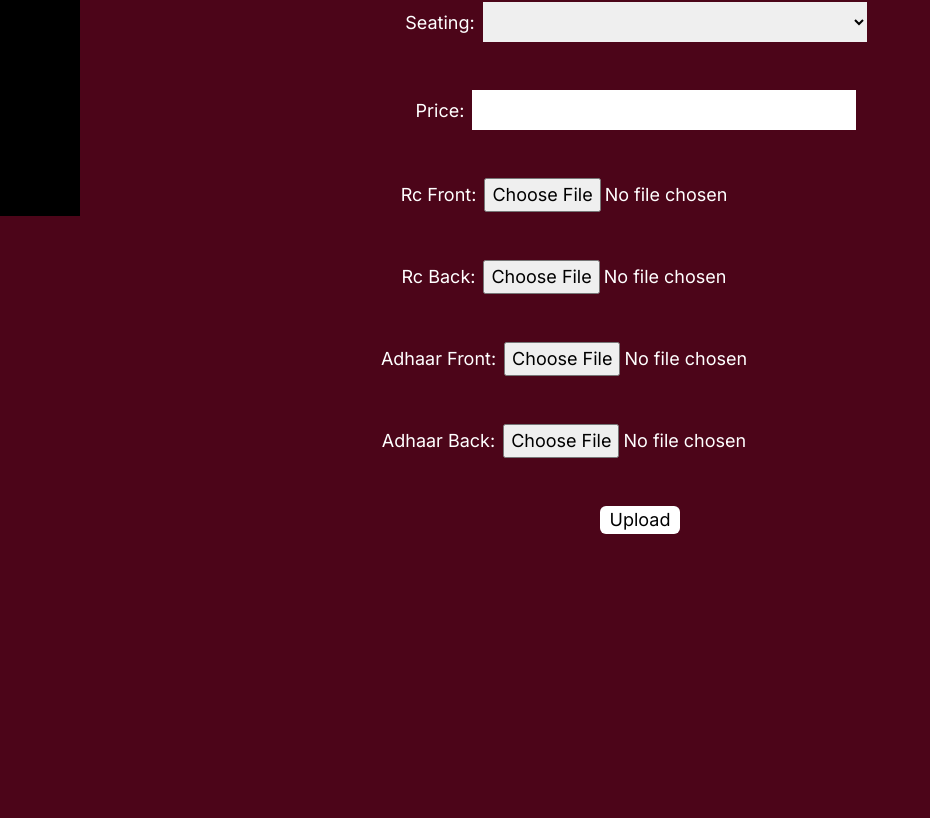
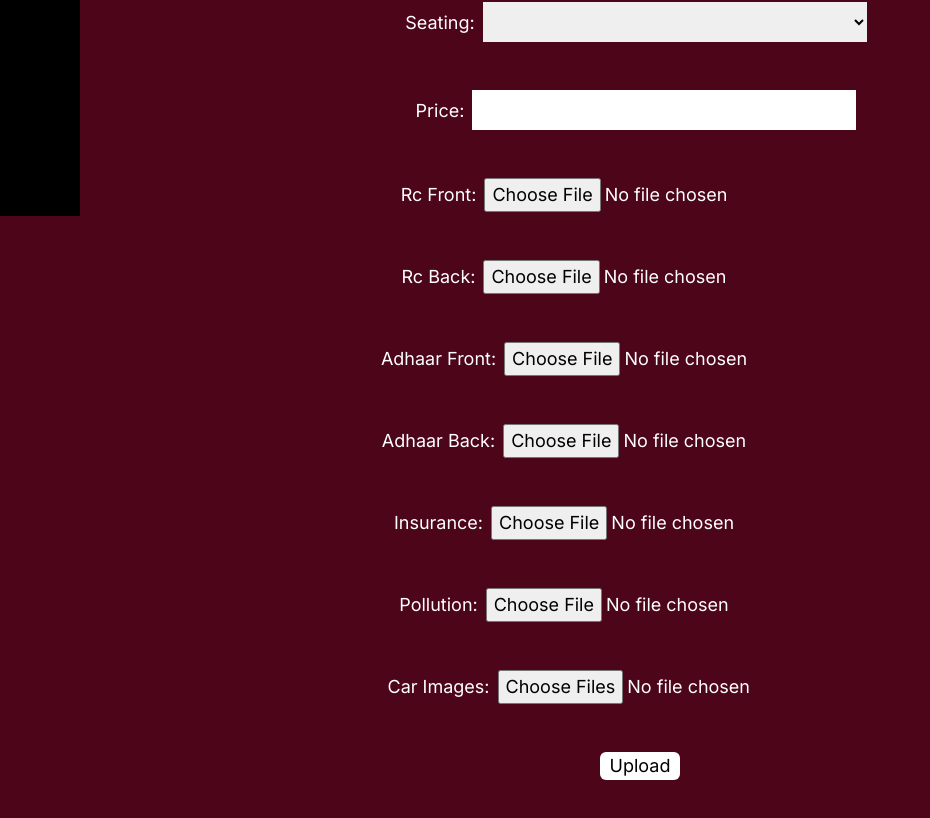
Before and after one commit to Bharat-95/G7AdminFrontend, a Next.js app: page /Attach in a window 1280 px wide. Shown: the part 584-1402 px from the top of the page, without its empty margins (0-930 px from the left). Before the commit the page ends 1238 px from the top, so only its background shows below. Built offline with nearby package versions, Linux system fonts and the light colour scheme; no server answers.

Commit message:
added files

```diff
--- a/app/Attach/page.js
+++ b/app/Attach/page.js
@@ -5,7 +5,7 @@ import Image from "next/image";
 
 const Form = () => {
   const [formdata, setFormData] = useState({
-    image: null,
+    Coverimage: null,
     Name: "",
     Price: "",
     Gear: "",
@@ -16,13 +16,16 @@ const Form = () => {
     AdhaarFront: null,
     AdhaarBack: null,
     Make: "",
+    Insurance: "",
+    Pollution:"",
+    Images:"",
   });
   const [data, setData] = useState([]);
 
   useEffect(() => {
     const fetchData = async () => {
       try {
-        const response = await fetch("http://3.110.186.6:4000/cars");
+        const response = await fetch("https://r3ozb5mg9b.execute-api.us-east-1.amazonaws.com/cars");
         const data = await response.json();
 
         setData(data);
@@ -39,7 +42,7 @@ const Form = () => {
     const formDataToSend = new FormData();
     formDataToSend.append("Name", formdata.Name);
     formDataToSend.append("Price", formdata.Price);
-    formDataToSend.append("image", formdata.image);
+    formDataToSend.append("Coverimage", formdata.Coverimage);
     formDataToSend.append("Gear", formdata.Gear);
     formDataToSend.append("Fuel", formdata.Fuel);
     formDataToSend.append("Make", formdata.Make);
@@ -48,9 +51,12 @@ const Form = () => {
     formDataToSend.append("RcBack", formdata.RcBack);
     formDataToSend.append("AdhaarFront", formdata.AdhaarFront);
     formDataToSend.append("AdhaarBack", formdata.AdhaarBack);
+    formDataToSend.append("Insurance", formdata.Insurance);
+    formDataToSend.append("Pollution", formdata.Pollution);
+    formDataToSend.append("Images", formdata.Images)
 
     try {
-      const response = await fetch("http://3.110.186.6:4000/cars", {
+      const response = await fetch("https://r3ozb5mg9b.execute-api.us-east-1.amazonaws.com/cars", {
         method: "POST",
         body: formDataToSend,
       });
@@ -60,7 +66,20 @@ const Form = () => {
       console.error("Not able to add data", error);
     }
 
-    setFormData({ Name: "", Price: "", image: "" });
+    setFormData({
+      Coverimage: null,
+      Name: "",
+      Price: "",
+      Gear: "",
+      Fuel: "",
+      Seating: "",
+      RcFront: null,
+      RcBack: null,
+      AdhaarFront: null,
+      AdhaarBack: null,
+      Make: "",
+      Insurance: '',
+      Pollution:'',});
   };
 
 
@@ -79,13 +98,13 @@ const Form = () => {
             onSubmit={handleSubmit}
           >
             <div className="">
-              Car Image:
+              Cover Image:
               <input
                 type="file"
                 onChange={(e) =>
-                  setFormData({ ...formdata, image: e.target.files[0] })
+                  setFormData({ ...formdata, Coverimage: e.target.files[0] })
                 }
-                name="image"
+                name="Coverimage"
                 required
                 className="lg:mx-2"
               />
@@ -247,6 +266,54 @@ const Form = () => {
             </div>
 
             <div className="">
+              Insurance:
+              <input
+                type="file"
+                onChange={(e) =>
+                  setFormData({ ...formdata, Insurance: e.target.files[0] })
+                }
+                name="Insurance"
+                required
+                className="mx-2"
+
+              />
+            </div>
+
+            <div className="">
+              Pollution:
+              <input
+                type="file"
+                onChange={(e) =>
+                  setFormData({ ...formdata, Insurance: e.target.files[0] })
+                }
+                name="Pollution"
+                required
+                className="mx-2"
+
+              />
+            </div>
+
+            <div className="">
+              Car Images:
+              <input
+                type="file"
+                onChange={(e) =>
+                  setFormData({ ...formdata, Insurance: e.target.files[0] })
+                }
+                name="Images"
+                required
+                multiple
+                className="mx-2"
+
+              />
+            </div>
+
+
+
+
+
+
+            <div className="">
               <button
                 className="bg-white text-black items-center w-20 rounded-md"
                 type="submit"
--- a/app/Management/page.js
+++ b/app/Management/page.js
@@ -22,7 +22,7 @@ const page = () => {
   useEffect(() => {
     const fetchData = async () => {
       try {
-        const response = await fetch("http://3.110.186.6:4000/cars");
+        const response = await fetch("https://r3ozb5mg9b.execute-api.us-east-1.amazonaws.com/cars");
         if (!response.ok) {
           throw new Error("Failed to fetch data");
         }
@@ -40,7 +40,7 @@ const page = () => {
 
   const handleDelete = async (id) => {
     try {
-      const response = await fetch(`http://3.110.186.6:4000/cars/${id}`, {
+      const response = await fetch(`https://r3ozb5mg9b.execute-api.us-east-1.amazonaws.com/cars/${id}`, {
         method: "DELETE",
       });
 
```
